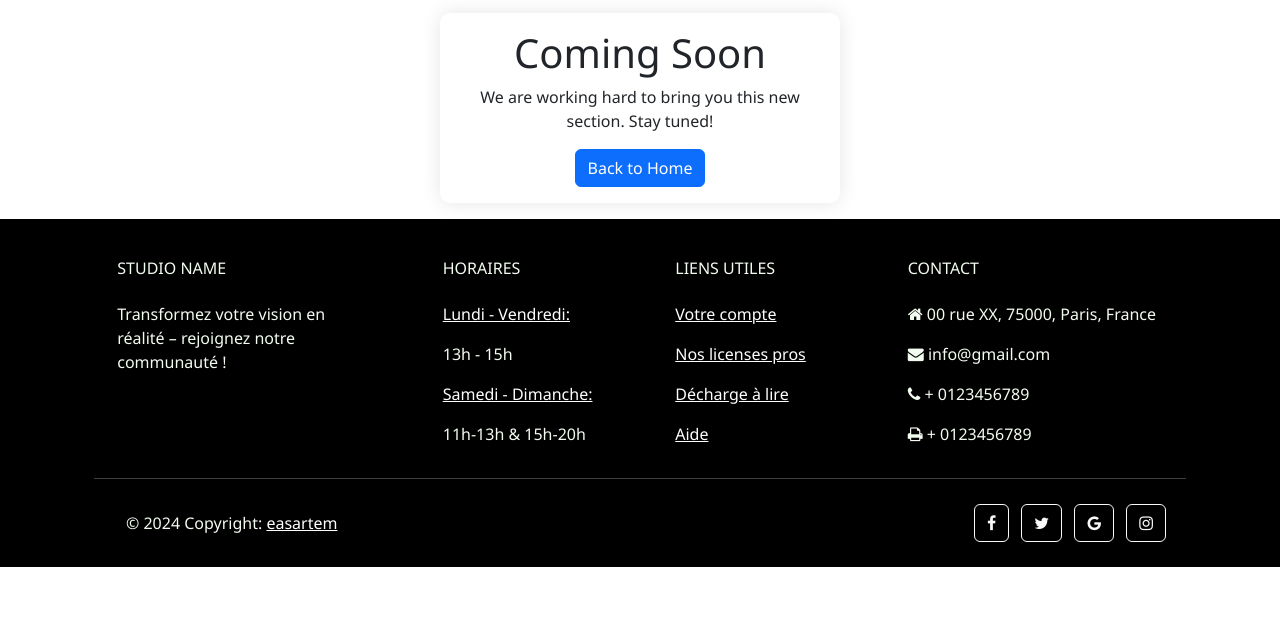
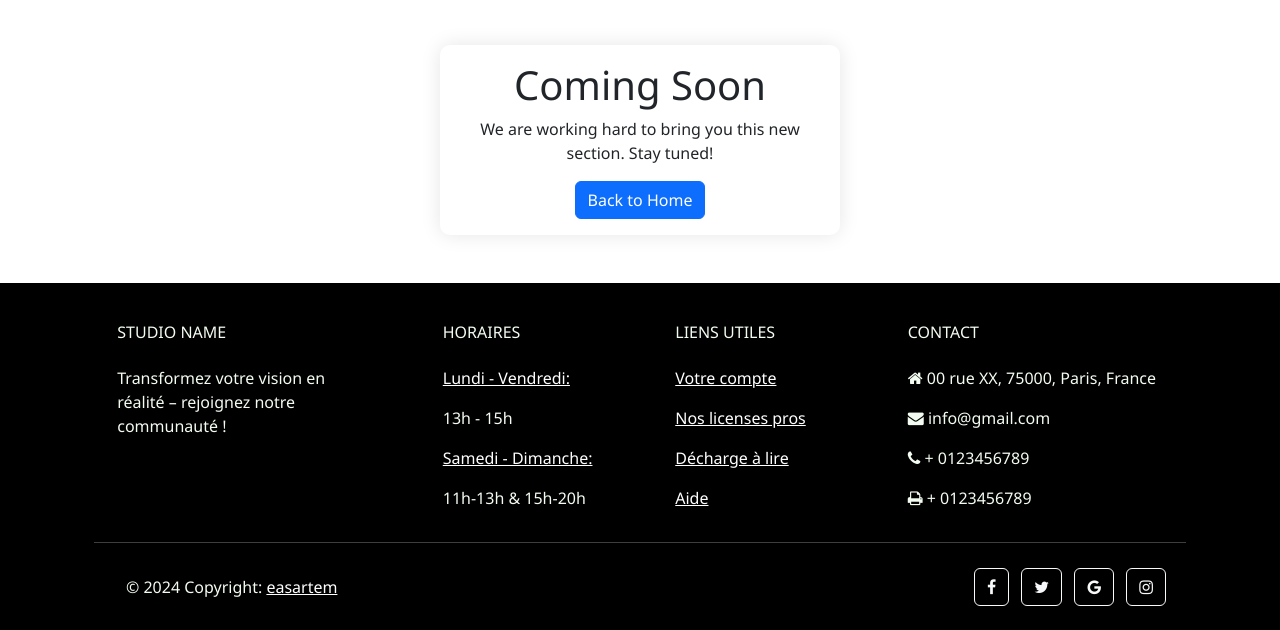
Before and after one commit to easartem/CS50, a Flask app: page /artistes in a window 1280 px wide. Shown: the part 91-721 px from the top of the page. Run offline with Flask 3, Linux system fonts and the light colour scheme; data comes from the database, SQL or seed files in the repository; some libraries are stand-ins or nearby versions.

Commit message:
Thu, Jun 20, 2024, 6:00 PM +02:00

```diff
--- a/project/static/styles.css
+++ b/project/static/styles.css
@@ -208,3 +208,12 @@ body {
 .contact h3 {
   margin-top: 2rem;
 }
+
+.incoming {
+  width: 100%;
+  max-width: 400px;
+  margin: auto;
+  border: none;
+  border-radius: 10px;
+  box-shadow: 0 0 20px rgba(0, 0, 0, 0.1);
+}
--- a/project/templates/showcase/artistes.html
+++ b/project/templates/showcase/artistes.html
@@ -5,18 +5,8 @@
 {% endblock %}
 
 {% block main %}
-<style>
-.card {
-    width: 100%;
-    max-width: 400px;
-    margin: auto;
-    border: none;
-    border-radius: 10px;
-    box-shadow: 0 0 20px rgba(0, 0, 0, 0.1);
-}
-</style>
 
-<div class="card text-center my-3" >
+<div class="incoming card text-center my-5" >
     <div class="card-body">
         <h1 class="card-title">Coming Soon</h1>
         <p class="card-text">We are working hard to bring you this new section. Stay tuned!</p>
```
